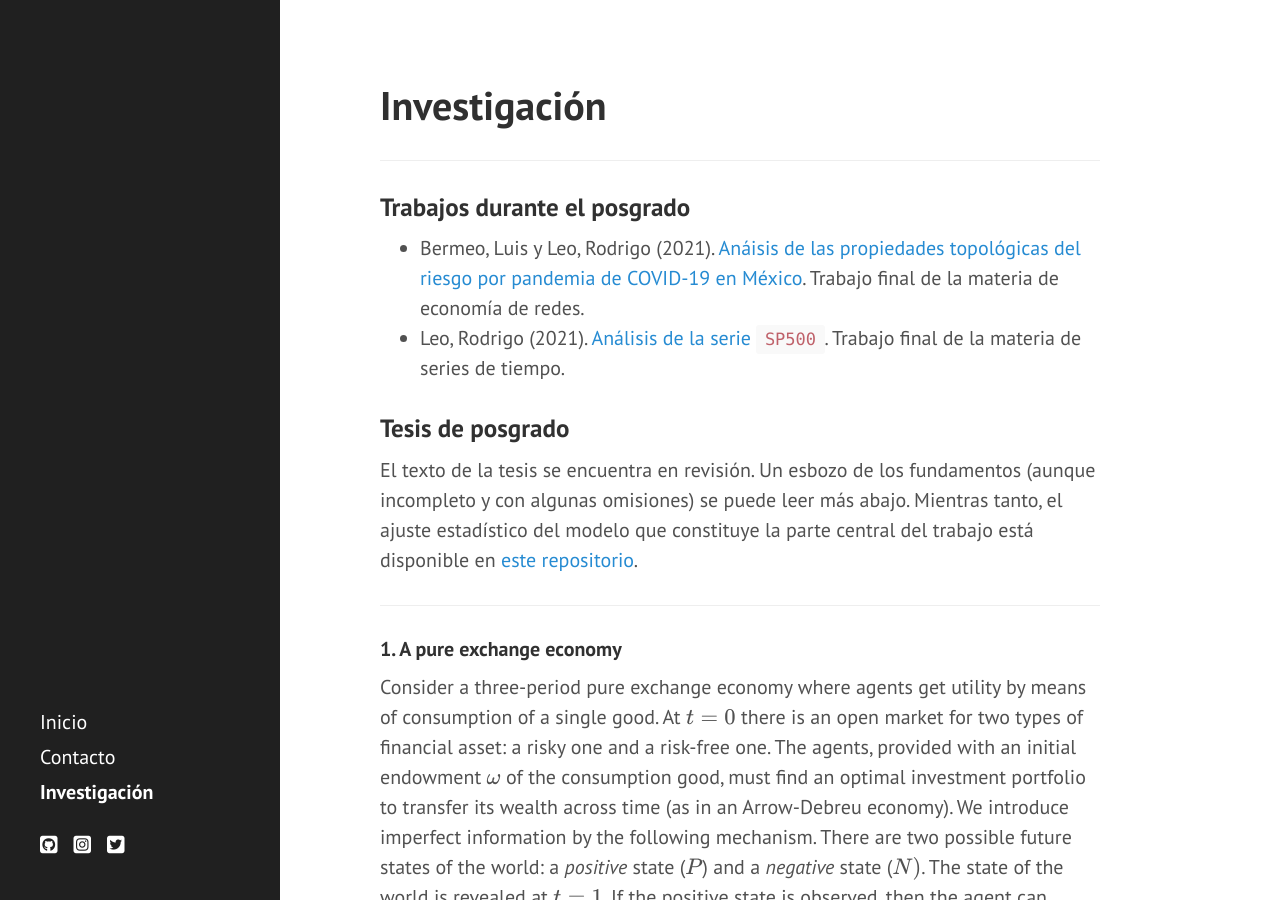
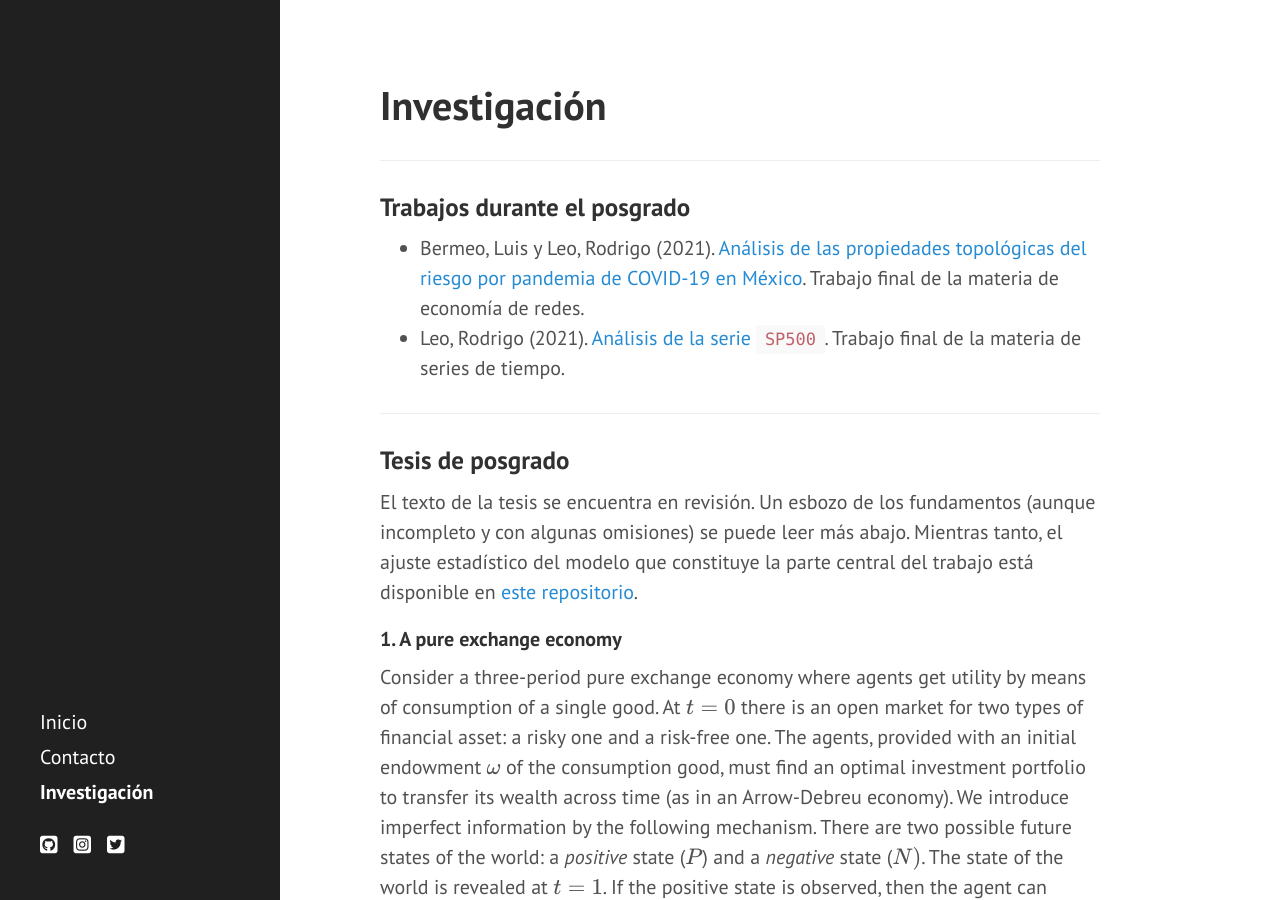
Before and after one commit to r-leo/r-leo.github.io, a Jekyll site: the page built from investigacion.md, in a window 1280 px wide and 900 px high. Built offline with Jekyll 4.4.1, drawn with Linux system fonts in a browser that asks for light colours; nearby versions of some CDN libraries; some of the changed text lies outside the part shown.

Commit message:
Update investigacion.md

```diff
--- a/investigacion.md
+++ b/investigacion.md
@@ -7,14 +7,14 @@ title: Investigación
 
 ### Trabajos durante el posgrado
 
-* Bermeo, Luis y Leo, Rodrigo (2021). [Anáisis de las propiedades topológicas del riesgo por pandemia de COVID-19 en México](/static/analisis_topologico.pdf). Trabajo final de la materia de economía de redes.
+* Bermeo, Luis y Leo, Rodrigo (2021). [Análisis de las propiedades topológicas del riesgo por pandemia de COVID-19 en México](/static/analisis_topologico.pdf). Trabajo final de la materia de economía de redes.
 * Leo, Rodrigo (2021). [Análisis de la serie `SP500`](/static/proyecto_series.pdf). Trabajo final de la materia de series de tiempo.
+
+---
 
 ### Tesis de posgrado
 
 El texto de la tesis se encuentra en revisión. Un esbozo de los fundamentos (aunque incompleto y con algunas omisiones) se puede leer más abajo. Mientras tanto, el ajuste estadístico del modelo que constituye la parte central del trabajo está disponible en [este repositorio](https://github.com/r-leo/tesis-colmex).
-
----
 
 #### 1. A pure exchange economy
 
@@ -61,7 +61,7 @@ After specifying the model, we found that it does not attain the observed risk p
 
 #### 5. Some key references
 
-1. About the premium puzzle itself
+1. About the premium puzzle itself:
   * Abel, Andrew B (1990). "Asset Prices under Habit Formation and Catching up with the Joneses". *The American Economic Review*, 80, pp. 38–42. ISSN 00028282. <http://www.jstor.org/stable/2006539>.
   * Brav, Alon; Constantinides, George and Geczy, Christopher (1999). Asset Pricing with Heterogeneous Consumers and Limited Participation: Empirical Evidence. [doi: 10.3386/w7406](https://doi.org/10.3386/w7406).
   * Campbell, John Y. (2000). Asset Pricing at the Millennium. *The Journal of Finance*, 55. ISSN 00221082. [doi: 10.1111/0022-1082.00260](https://doi.org/10.1111/0022-1082.00260).
@@ -77,10 +77,10 @@ After specifying the model, we found that it does not attain the observed risk p
   * Shirvani, Abootaleb; Stoyanov, Stoyan Veselinov; Fabozzi, Frank J. and Rachev, Svetlozar T. (2020). Equity Premium Puzzle or Faulty Economic Modelling? *SSRN Electronic Journal*. ISSN 1556-5068. [doi: 10.2139/ssrn.3530635](https://doi.org/10.2139/ssrn.3530635).
   * Wang, Yuanping and Mu, Congming (2019). Can ambiguity about rare disasters explain equity premium puzzle? *Economics Letters*, 183. ISSN 01651765. [doi: 10.1016/j.econlet.2019.108555](https://doi.org/10.1016/j.econlet.2019.108555).
   * Wilson, Matthew S. (2020). Disaggregation and the equity premium puzzle. *Journal of Empirical Finance*, 58. ISSN 09275398. [doi: 10.1016/j.jempfin.2020.05.002](https://doi.org/10.1016/j.jempfin.2020.05.002).
-1.  About the relevance of consumption shocks
+1.  About the relevance of consumption shocks:
   * Bunn, Philip; Roux, Jeanne Le; Reinold, Kate and Surico, Paolo (2018). The consumption response to positive and negative income shocks. *Journal of Monetary Economics*, 96. ISSN 03043932. [doi: 10.1016/j.jmoneco.2017.11.007](https://doi.org/10.1016/j.jmoneco.2017.11.007).
   * Christelis, Dimitris; Georgarakos, Dimitris; Jappelli, Tullio; Pistaferri, Luigi and van Rooij, Maarten (2019). Asymmetric Consumption Effects of Transitory Income Shocks. *The Economic Journal*, 129. ISSN 0013-0133. [doi: 10.1093/ej/uez013](https://doi.org/10.1093/ej/uez013).
   * Karahan, Fatih and Ozkan, Serdar (2013). On the persistence of income shocks over the life cycle: Evidence, theory, and implications. *Review of Economic Dynamics*, 16. ISSN 10942025. [doi: 10.1016/j.red.2012.08.001](https://doi.org/10.1016/j.red.2012.08.001).
-1. About the estimation of the model parameters
+1. About the estimation of the model parameters:
   * Ahmed, Waqas; Haider, Adnan y Iqbal, Javed (2012). Estimation of discount factor (beta) and coefficient of relative risk aversion (gamma) in selected countries. *MPRA*. <https://EconPapers.repec.org/RePEc:pra:mprapa:39736>.
   * Booij, Adam S. and van Praag, Bernard M.S. (2009). A simultaneous approach to the estimation of risk aversion and the subjective time discount rate. *Journal of Economic Behavior and Organization*, 70, pp. 374–388. ISSN 01672681. [doi: 10.1016/j.jebo.2009.01.005](https://doi.org/10.1016/j.jebo.2009.01.005).
```
